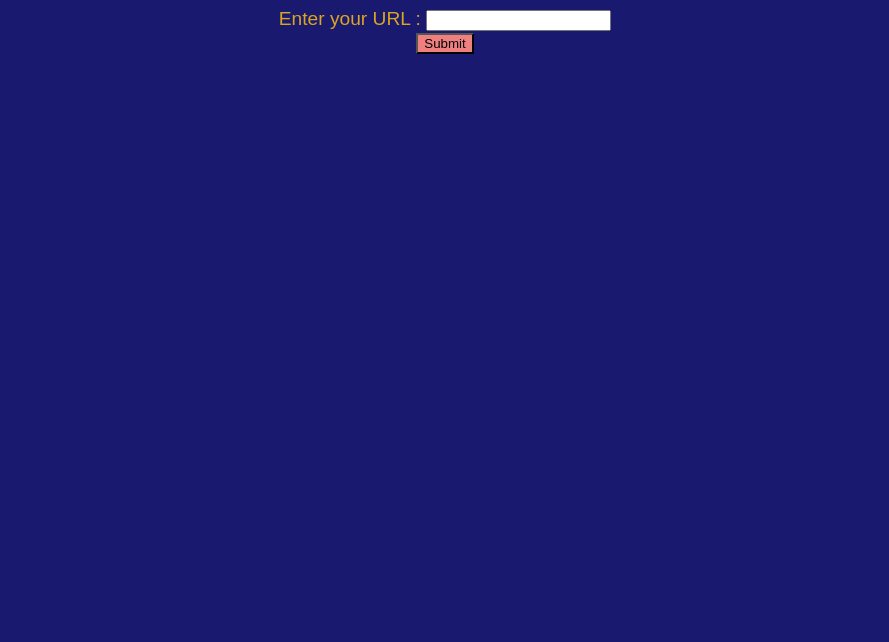
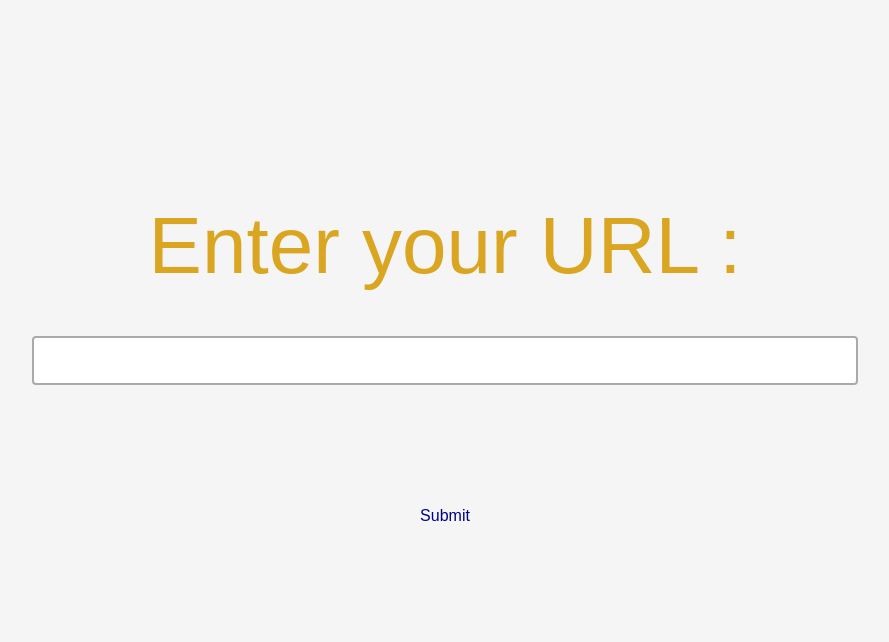
Before and after one commit to MementoMori11723/sentimental_analisys_v2, a plain HTML site: page templates/index.html in a window 1280 px wide. Shown: the whole page, without its empty margins (195-1084 px from the left). Drawn offline with Linux system fonts and the light colour scheme.

Commit message:
final step ( i guess)

```diff
--- a/templates/index.html
+++ b/templates/index.html
@@ -18,16 +18,60 @@
         </center>
     </form>
     <style>
+        *{
+            margin: 0;
+            padding: 50;
+            box-sizing: border-box;
+        }
         body{
-            background-color: midnightblue;
+            background-color: whitesmoke;
+            display: flex;
+            justify-content: center;
+            align-items: center;
+            padding: 100;
         }
         .grid {
             color: goldenrod;
-            font-size: larger;
+            font-size: 500%;
             font-family: Arial, Helvetica, sans-serif;
+            justify-content: center;
+            align-items: center;
+            display: flex;
+            text-align: center;
+            margin: 200px;
+        }
+        input[type = text]{
+            width: 100%;
+            border: 2px solid #aaa;
+            border-radius: 4px;
+            text-align: center;
+            margin: 8px 0;
+            margin-top: 30px;
+            outline: none;
+            padding: 15px;
+            box-sizing: border-box;
+            transition: .3s;
+        }
+        input[type = text]:focus{
+            border-color: dodgerblue;
+            box-shadow: 0 0 8px 0 dodgerblue;
         }
         .file_submit{
-            background-color: lightcoral;
+            margin: 100px;
+            padding-left: 35px;
+            padding-right: 35px;
+            padding-top: 14px;
+            padding-bottom: 14px;
+            color: darkblue;
+            border-radius: 50px;
+            border: 10px lightcoral;
+            outline: none;
+            font-size: medium;
+            background-color:whitesmoke;
+            animation-duration: 3s;
+        }
+        .file_submit:focus{
+            background-color:rgb(246, 253, 246);
         }
     </style>
 </body>
```
Also changed, not shown: templates/404.html (added, +26 -0 lines), templates/result.html (+17 -11 lines), 1 other file.
